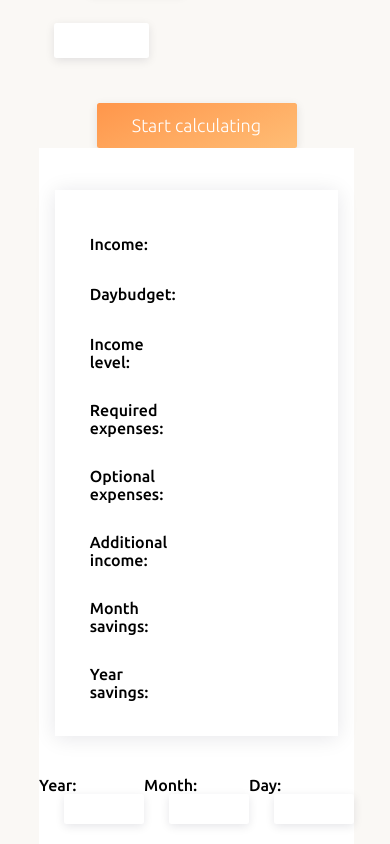
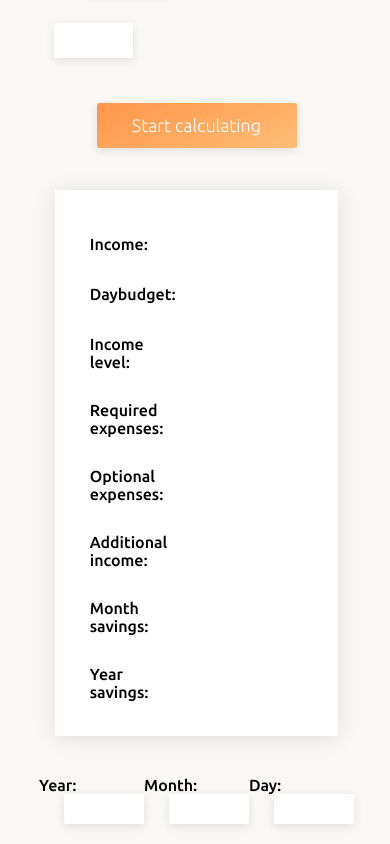
Before and after one commit to andymtv/moneykeeper, a plain HTML site: page index.html in a window 390 px wide. Shown: the part 713-1557 px from the top of the page. Drawn offline with Linux system fonts and the light colour scheme.

Commit message:
Update style.css

```diff
--- a/css/style.css
+++ b/css/style.css
@@ -156,7 +156,7 @@ html {
 }
 
 .data .choose-sum, .data .choose-percent {
-  width: 30%;
+  width: 25%;
   margin: 15px;
 }
 
@@ -319,7 +319,6 @@ html {
     grid-column-start: 1;
     grid-row-start: 2;
     width: 100%;
-    background: #fff;
   }
   .app {
     margin-top: 20px;
```
